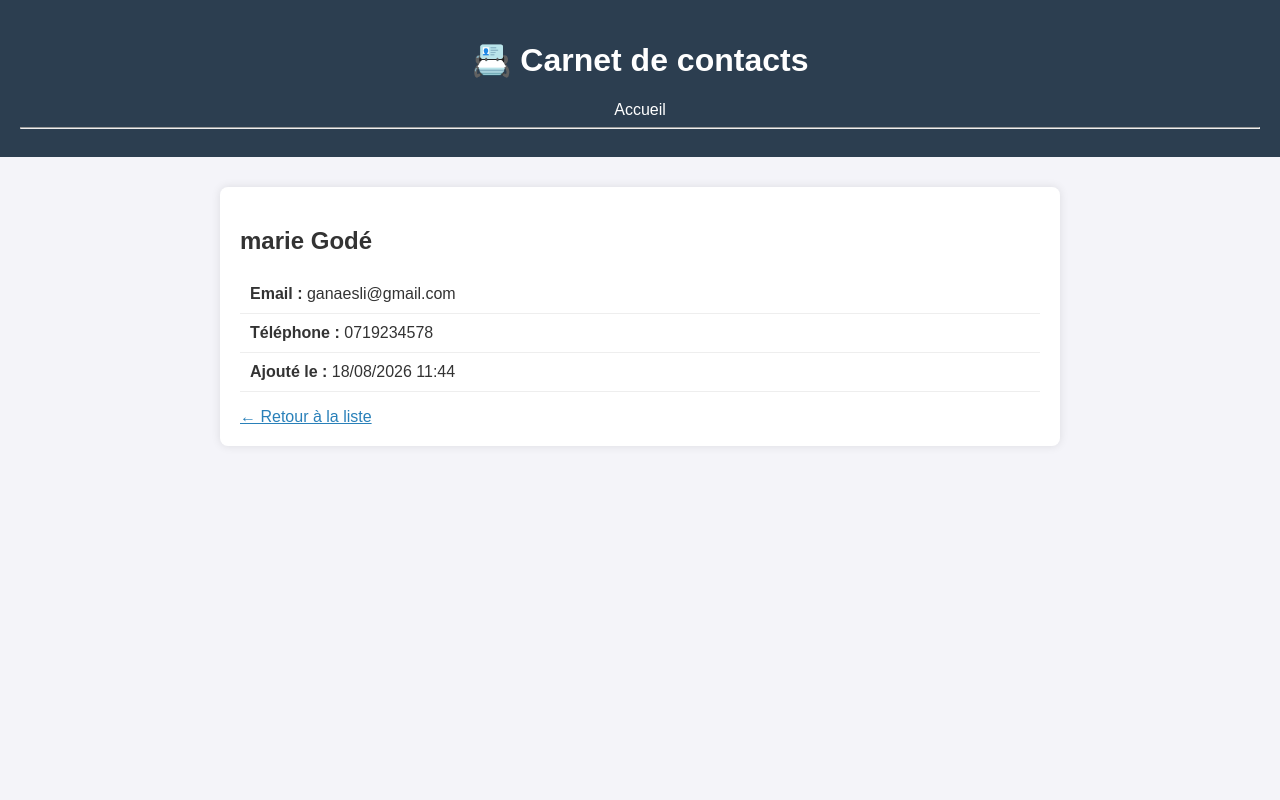
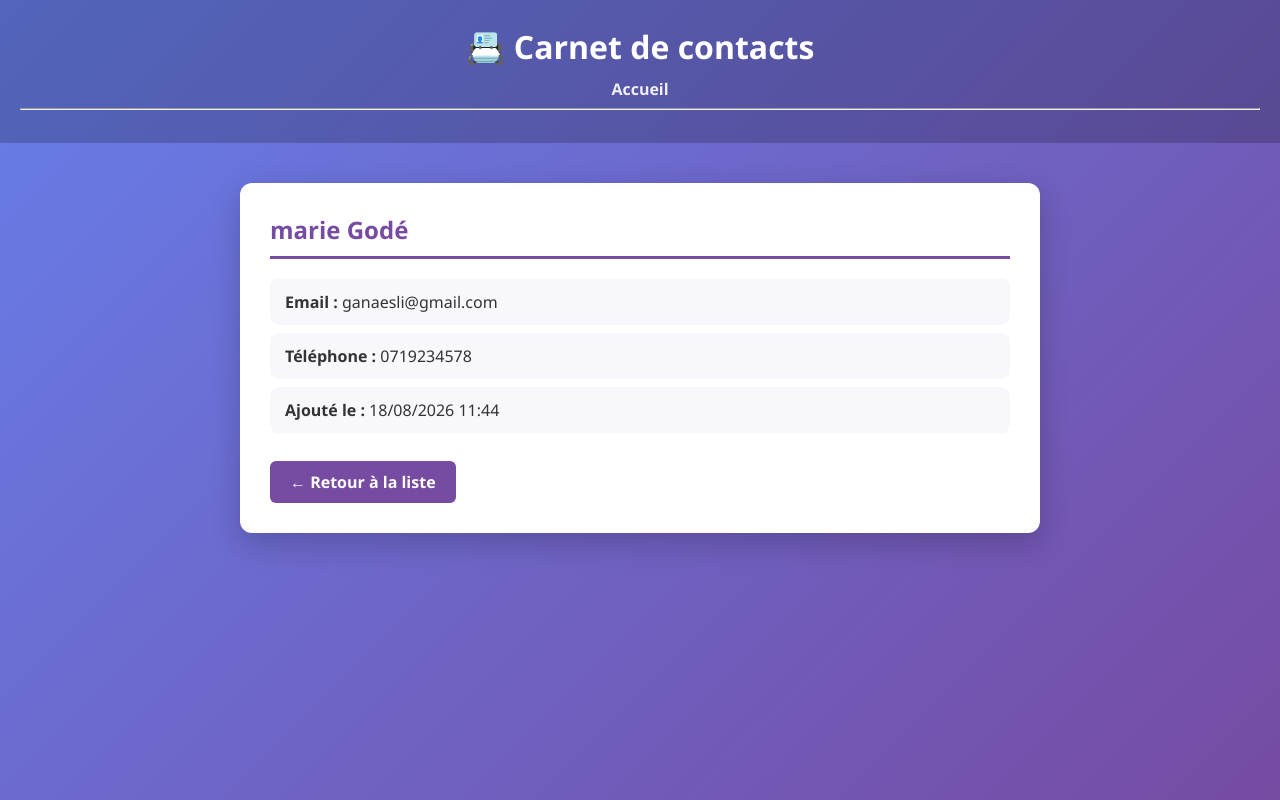
Before and after one commit to Marie-Stellaa/Projet-Django, a Django app: page /contacts/1/ in a window 1280 px wide. Run offline with Django 5.2, Linux system fonts and the light colour scheme; data comes from the database, SQL or seed files in the repository.

Commit message:
test d'un nouveau css dans base.html

```diff
--- a/carnet_contacts/contacts/templates/contacts/base.html
+++ b/carnet_contacts/contacts/templates/contacts/base.html
@@ -4,62 +4,120 @@
     <meta charset="UTF-8">
     <title>{% block titre %}Carnet de contacts{% endblock %}</title>
    <style>
+    * {
+        box-sizing: border-box;
+    }
+
     body {
-            font-family: Arial, sans-serif;
-            background-color: #f4f4f9;
+        font-family: 'Segoe UI', Arial, sans-serif;
+        background: linear-gradient(135deg, #667eea 0%, #764ba2 100%);
         color: #333;
         margin: 0;
         padding: 0;
+        min-height: 100vh;
     }
 
     header {
-            background-color: #2c3e50;
+        background-color: rgba(0, 0, 0, 0.2);
         color: white;
-            padding: 20px;
+        padding: 25px 20px;
         text-align: center;
+    }
+
+    header h1 {
+        margin: 0 0 10px 0;
+        font-size: 2em;
     }
 
     nav a {
         color: white;
         text-decoration: none;
         margin: 0 10px;
+        font-weight: 600;
+        opacity: 0.9;
     }
 
     nav a:hover {
+        opacity: 1;
         text-decoration: underline;
     }
 
     main {
         max-width: 800px;
-            margin: 30px auto;
-            padding: 20px;
+        margin: 40px auto;
+        padding: 30px;
         background: white;
-            border-radius: 8px;
-            box-shadow: 0 0 10px rgba(0,0,0,0.1);
+        border-radius: 12px;
+        box-shadow: 0 10px 30px rgba(0,0,0,0.2);
+    }
+
+    h2 {
+        color: #764ba2;
+        border-bottom: 3px solid #764ba2;
+        padding-bottom: 10px;
+        margin-top: 0;
     }
 
     ul {
         list-style: none;
         padding: 0;
+        margin: 20px 0 0 0;
     }
 
     ul li {
-            padding: 10px;
-            border-bottom: 1px solid #eee;
+        padding: 15px;
+        margin-bottom: 8px;
+        background: #f8f7fc;
+        border-radius: 8px;
+        border-left: 4px solid #764ba2;
+        transition: transform 0.15s, box-shadow 0.15s;
+    }
+
+    ul li:hover {
+        transform: translateX(5px);
+        box-shadow: 0 4px 12px rgba(118, 75, 162, 0.15);
     }
 
     ul li a {
-            color: #2c3e50;
+        color: #4a2f6b;
         text-decoration: none;
         font-weight: bold;
+        font-size: 1.05em;
     }
 
     ul li a:hover {
-            color: #2980b9;
+        color: #764ba2;
     }
 
-        a {
-            color: #2980b9;
+    /* Détail contact */
+    .detail-info {
+        list-style: none;
+        padding: 0;
+    }
+
+    .detail-info li {
+        padding: 12px 15px;
+        margin-bottom: 8px;
+        background: #f8f7fc;
+        border-radius: 8px;
+        border-left: none;
+    }
+
+    /* Bouton retour */
+    .btn-retour {
+        display: inline-block;
+        margin-top: 20px;
+        padding: 10px 20px;
+        background-color: #764ba2;
+        color: white !important;
+        text-decoration: none !important;
+        border-radius: 6px;
+        font-weight: 600;
+        transition: background-color 0.15s;
+    }
+
+    .btn-retour:hover {
+        background-color: #5e3a85;
     }
 </style>
 </head>
--- a/carnet_contacts/contacts/templates/contacts/detail_contacts.html
+++ b/carnet_contacts/contacts/templates/contacts/detail_contacts.html
@@ -5,11 +5,12 @@
 {% block contenu %}
 <h2>{{ contact.prenom }} {{ contact.nom }}</h2>
 
-<ul>
+
+<ul class="detail-info">
     <li><strong>Email :</strong> {{ contact.email }}</li>
     <li><strong>Téléphone :</strong> {{ contact.telephone }}</li>
     <li><strong>Ajouté le :</strong> {{ contact.date_ajout|date:"d/m/Y H:i" }}</li>
 </ul>
 
-<a href="{% url 'liste_contacts' %}">← Retour à la liste</a>
+<a href="{% url 'liste_contacts' %}" class="btn-retour">← Retour à la liste</a>
 {% endblock %}
```
Lines whose indentation alone changed are shown as unchanged.
